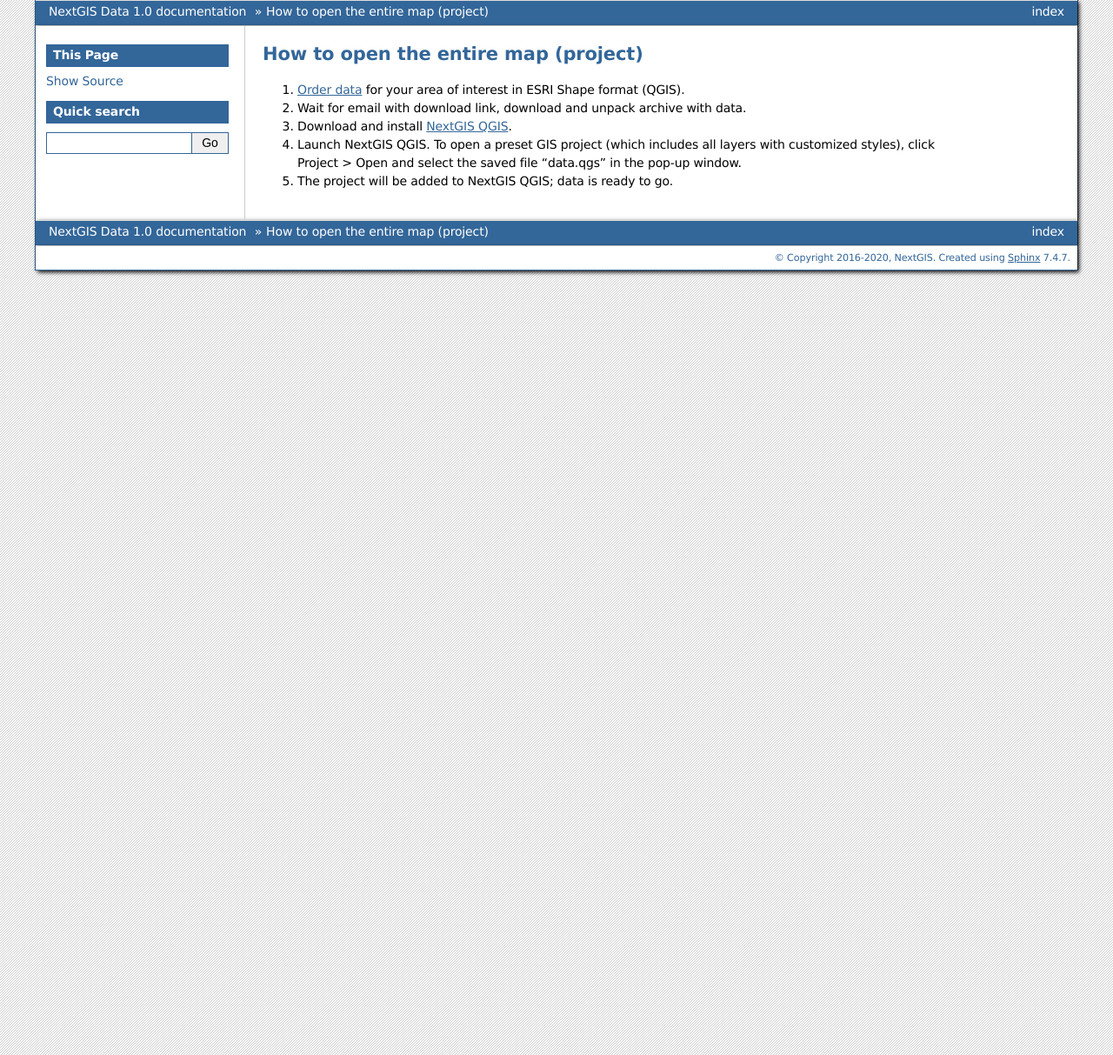
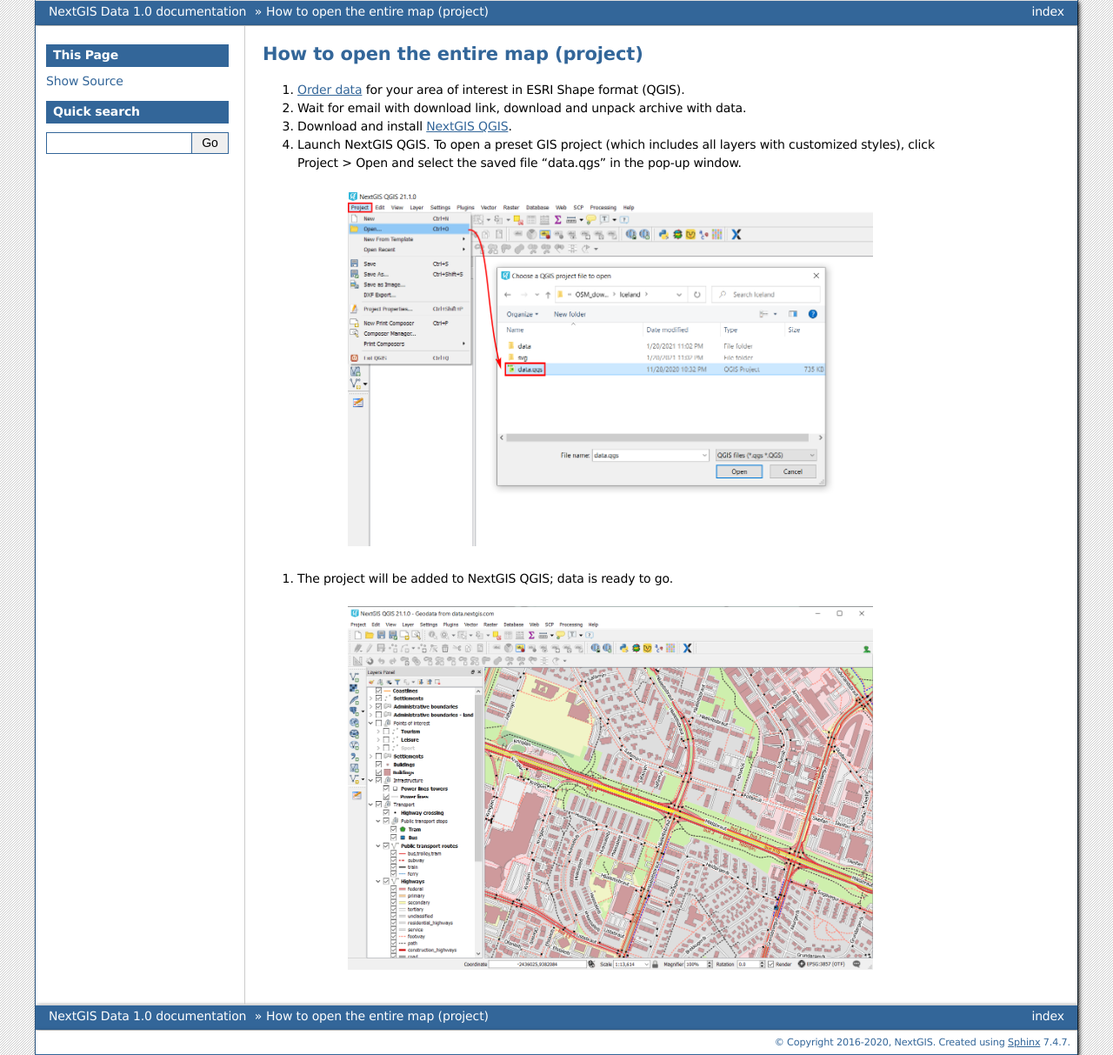
Before and after one commit to nextgis/docs_data, a Sphinx documentation site: the page built from source/open_map.rst, in a window 1280 px wide. Shown: the whole page at 87% size. Built offline with Sphinx 7.4.7, drawn with Linux system fonts in a browser that asks for light colours; formulas are drawn with MathJax 3; pages that are not in the unit, such as notebooks, are missing from menus.

Commit message:
Update open_map.rst

```diff
--- a/source/open_map.rst
+++ b/source/open_map.rst
@@ -7,4 +7,15 @@
 #. Wait for email with download link, download and unpack archive with data.
 #. Download and install `NextGIS QGIS <https://nextgis.com/nextgis-qgis/>`_.
 #. Launch NextGIS QGIS. To open a preset GIS project (which includes all layers with customized styles), click Project > Open and select the saved file "data.qgs" in the pop-up window.
+
+.. figure:: _static/open_map1.png
+   :name: open_map1
+   :align: center
+   :width: 16cm
+
 #. The project will be added to NextGIS QGIS; data is ready to go.
+
+.. figure:: _static/open_map2.png
+   :name: open_map2
+   :align: center
+   :width: 16cm
```
